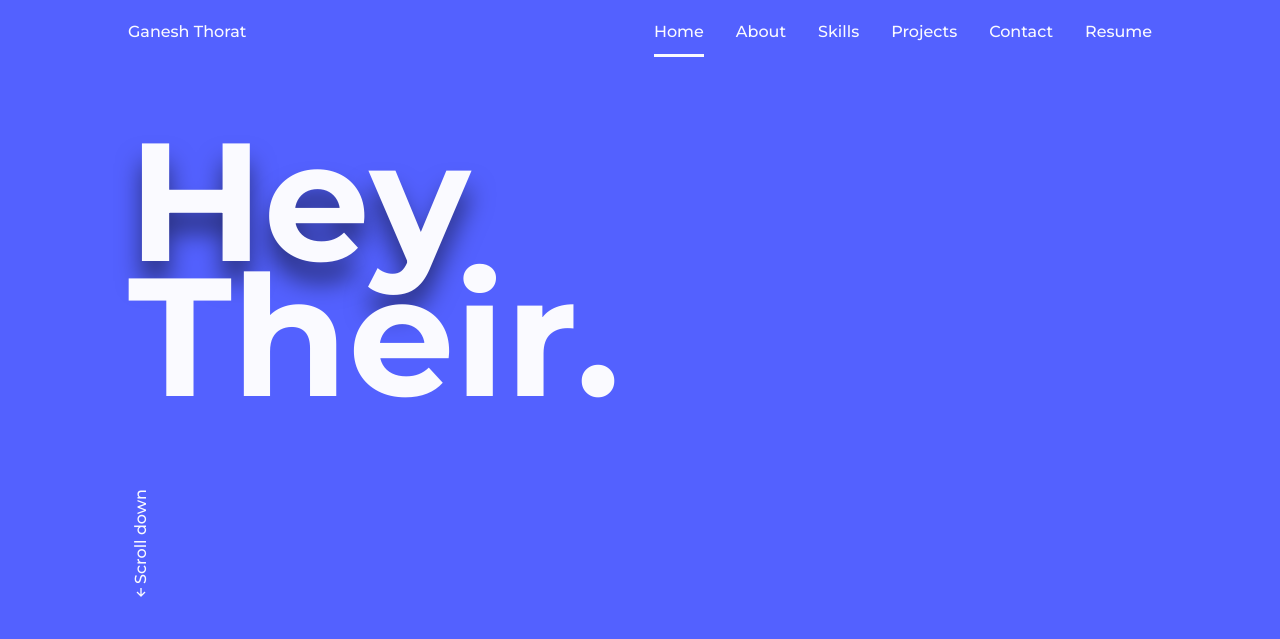
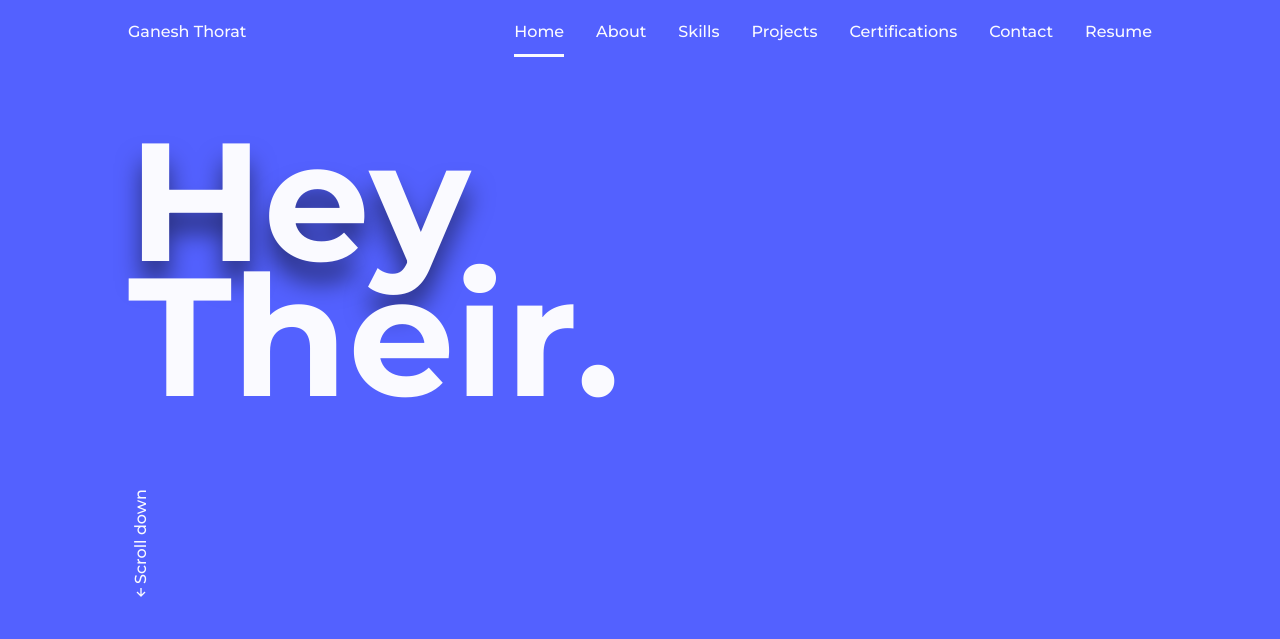
Before and after one commit to Ganesh-Thorat-01/Portfolio, a Django app: page / in a window 1280 px wide. Shown: the top 639 px of the page. Run offline with Django 3.2, Linux system fonts and the light colour scheme; data comes from the database, SQL or seed files in the repository; both versions use the stored data as it was after the commit; some libraries are stand-ins or nearby versions.

Commit message:
Updated Certifications

```diff
--- a/ganesh/templates/index.html
+++ b/ganesh/templates/index.html
@@ -19,7 +19,7 @@
         <meta property="og:title"              content="Ganesh Thorat's Portfolio website" />
         <meta property="og:description"        content="Hi there, I'm Ganesh Thorat Pursuing Bachelor of Engineering in Computer Engineering in Savitribai Phule Pune University (2019-2023). Like to work in an environment which encourages me to succeed and grow professionally where I can utilize my skills and knowledge appropriately.Do you want to work together? Please reach out to me by e-mail." />
         <meta property="og:image"              content="https://i.imgur.com/SngRPqe.jpg" />
-        <meta name="keywords"                  content="Ganesh Thorat,ganesh,portfolio website,Data science,Machine learning,Pune,Portfolio,Profile,SPPU,Engineering"/>
+        <meta name="keywords"                  content="Ganesh Thorat,ganesh thorat,portfolio website,Data science,Machine learning,Pune,Portfolio,Profile,TCS,Engineering"/>
         <meta name="google-site-verification" content="Xi5BYKWg6TH29fWxgqU0h5DJWKXGHabhy39H3YcCXDk" />
         <!-- ===== CSS ===== -->
         <link rel="stylesheet" href="{% static 'assets/css/styles.css' %}">
@@ -48,6 +48,7 @@
                         <li class="nav__item"><a href="#about" class="nav__link">About</a></li>
                         <li class="nav__item"><a href="#skills" class="nav__link">Skills</a></li>
                         <li class="nav__item"><a href="#project" class="nav__link">Projects</a></li>
+                        <li class="nav__item"><a href="#certifications" class="nav__link">Certifications</a></li>
                         <li class="nav__item"><a href="#contact" class="nav__link">Contact</a></li>
                         <li class="nav__item"><a href="https://drive.google.com/drive/folders/1lUDZ5xVRY4taUITsoAXpyoa2ccp0brDP?usp=sharing" target="_blank" class="nav__link">Resume</a></li>
                     </ul>
@@ -148,7 +149,7 @@
 
             </section>
             <!--===== Certification =====-->
-            <section class="project section" id="project">
+            <section class="project section" id="certifications">
                 <h2 class="section-title">Certifications</h2>
 
                 <div class="project__container bd-grid">
```
Also changed, not shown: db.sqlite3, media_root/certification/AI_102.png (added).
